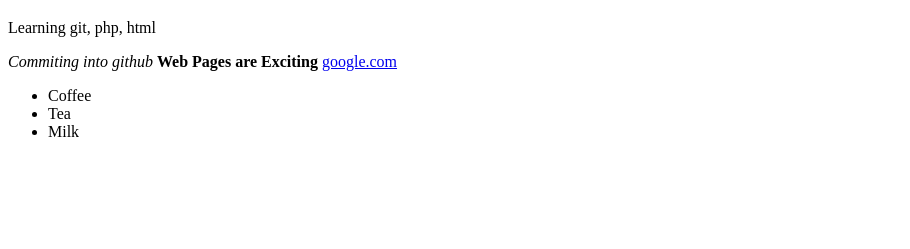
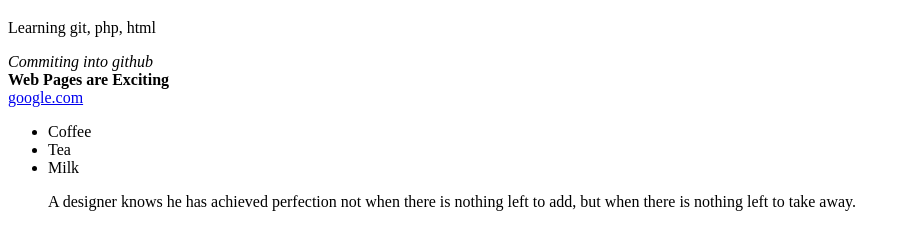
Before and after one commit to rrs63/Homework2, a plain HTML site: page index.html in a window 1280 px wide. Shown: the part 61-310 px from the top of the page, without its empty margins (0-910 px from the left). Drawn offline with Linux system fonts and the light colour scheme.

Commit message:
Seven- <blockquote> tag added into index.html

```diff
--- a/index.html
+++ b/index.html
@@ -6,13 +6,14 @@
 <body>
 	<h1> Web Systems Development </h1>
 	<p>  Learning git, php, html </p>
-	<i>  Commiting into github   </i>
-	<b>  Web Pages are Exciting  </b>
+	<i>  Commiting into github   </i><br/>
+	<b>  Web Pages are Exciting  </b><br/>
 	<a href="https://www.google.com"> google.com </a>
 	<ul>
 		<li>  Coffee  </li>
 		<li>  Tea  </li>
 		<li>  Milk </li>
 	</ul>
+	<blockquote> A designer knows he has achieved perfection not when there is nothing left to add, but when there is nothing left to take away.</blockquote>
 </body>
 </html>
```
